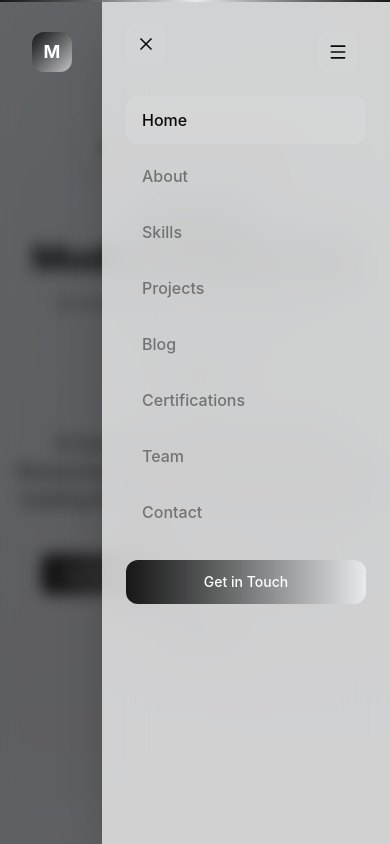
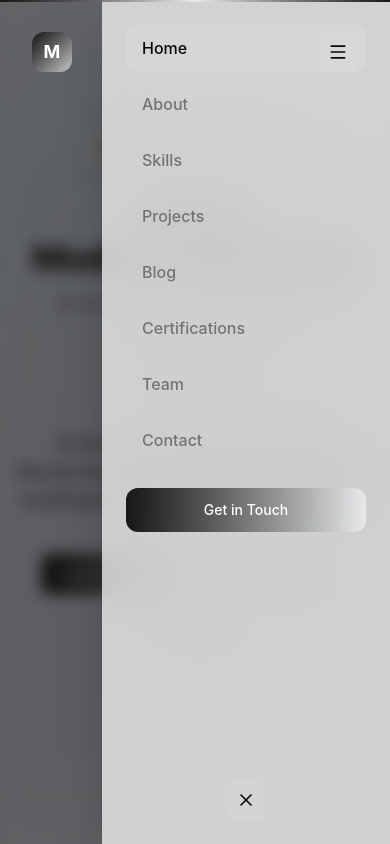
Before and after one commit to modhu-cps/modhu-protfoli, a Next.js app: page / in a window 390 px wide. Both pictures are taken after a click on the button "Toggle menu". Shown: the top 844 px of the page. Built offline with nearby package versions, Linux system fonts and the light colour scheme.

Commit message:
Update navbar.tsx

```diff
--- a/components/layout/navbar.tsx
+++ b/components/layout/navbar.tsx
@@ -46,53 +46,26 @@ export function Navbar() {
                 : 'bg-transparent'
             )}
           >
-            {/* Logo */}
             <Link href="/" className="group flex items-center gap-2">
-              <motion.div
-                whileHover={{ scale: 1.05 }}
-                whileTap={{ scale: 0.95 }}
-                className="relative"
-              >
+              <motion.div whileHover={{ scale: 1.05 }} whileTap={{ scale: 0.95 }} className="relative">
                 <div className="flex h-10 w-10 items-center justify-center rounded-xl bg-gradient-to-br from-primary to-accent">
                   <span className="text-lg font-bold text-white">M</span>
                 </div>
                 <div className="absolute inset-0 rounded-xl bg-gradient-to-br from-primary to-accent opacity-0 blur-xl transition-opacity group-hover:opacity-50" />
               </motion.div>
-              <span className="hidden text-lg font-semibold text-foreground sm:block">
-                Modhu
-              </span>
+              <span className="hidden text-lg font-semibold text-foreground sm:block">Modhu</span>
             </Link>
 
-            {/* Desktop Navigation */}
             <div className="hidden items-center gap-1 md:flex">
               {navItems.map((item) => {
                 const isActive = pathname === item.href;
                 return (
                   <Link key={item.href} href={item.href}>
-                    <motion.div
-                      whileHover={{ scale: 1.02 }}
-                      whileTap={{ scale: 0.98 }}
-                      className="relative px-4 py-2"
-                    >
+                    <motion.div whileHover={{ scale: 1.02 }} whileTap={{ scale: 0.98 }} className="relative px-4 py-2">
                       {isActive && (
-                        <motion.div
-                          layoutId="navbar-active"
-                          className="absolute inset-0 rounded-lg bg-white/10"
-                          transition={{
-                            type: 'spring',
-                            stiffness: 380,
-                            damping: 30,
-                          }}
-                        />
+                        <motion.div layoutId="navbar-active" className="absolute inset-0 rounded-lg bg-white/10" transition={{ type: 'spring', stiffness: 380, damping: 30 }} />
                       )}
-                      <span
-                        className={cn(
-                          'relative text-sm font-medium transition-colors',
-                          isActive
-                            ? 'text-foreground'
-                            : 'text-muted-foreground hover:text-foreground'
-                        )}
-                      >
+                      <span className={cn('relative text-sm font-medium transition-colors', isActive ? 'text-foreground' : 'text-muted-foreground hover:text-foreground')}>
                         {item.label}
                       </span>
                     </motion.div>
@@ -101,25 +74,18 @@ export function Navbar() {
               })}
             </div>
 
-            {/* Theme toggle */}
             <div className="hidden md:flex items-center gap-2">
               <ThemeToggle />
             </div>
 
-            {/* CTA Button */}
             <div className="hidden md:block">
               <Link href="/contact">
-                <motion.button
-                  whileHover={{ scale: 1.02 }}
-                  whileTap={{ scale: 0.98 }}
-                  className="rounded-xl bg-gradient-to-r from-primary to-accent px-5 py-2.5 text-sm font-medium text-white shadow-lg shadow-primary/20 transition-shadow hover:shadow-xl hover:shadow-primary/30"
-                >
+                <motion.button whileHover={{ scale: 1.02 }} whileTap={{ scale: 0.98 }} className="rounded-xl bg-gradient-to-r from-primary to-accent px-5 py-2.5 text-sm font-medium text-white shadow-lg shadow-primary/20 transition-shadow hover:shadow-xl hover:shadow-primary/30">
                   Get in Touch
                 </motion.button>
               </Link>
             </div>
 
-            {/* Mobile Menu Button */}
             <motion.button
               whileTap={{ scale: 0.9 }}
               onClick={() => setIsMobileMenuOpen(!isMobileMenuOpen)}
@@ -132,7 +98,6 @@ export function Navbar() {
         </div>
       </motion.header>
 
-      {/* Mobile Menu */}
       <AnimatePresence>
         {isMobileMenuOpen && (
           <motion.div
@@ -142,13 +107,10 @@ export function Navbar() {
             transition={{ duration: 0.2 }}
             className="fixed inset-0 z-40 md:hidden"
           >
-            {/* Backdrop – closes only when clicking directly on it */}
             <div
               className="absolute inset-0 bg-black/60 backdrop-blur-sm"
               onClick={(e) => {
-                if (e.target === e.currentTarget) {
-                  setIsMobileMenuOpen(false);
-                }
+                if (e.target === e.currentTarget) setIsMobileMenuOpen(false);
               }}
             />
             <motion.nav
@@ -156,10 +118,33 @@ export function Navbar() {
               animate={{ x: 0 }}
               exit={{ x: '100%' }}
               transition={{ type: 'spring', damping: 25, stiffness: 200 }}
-              className="absolute right-0 top-0 bottom-0 w-72 bg-card/95 backdrop-blur-xl p-6 shadow-2xl z-10"
+              className="absolute right-0 top-0 bottom-0 w-72 bg-card/95 backdrop-blur-xl p-6 shadow-2xl z-10 flex flex-col"
             >
-              {/* ✅ Close button – guaranteed to work */}
-              <div className="flex justify-start mb-8">
+              {/* Navigation links */}
+              <div className="flex flex-col gap-2 flex-1">
+                {navItems.map((item, index) => {
+                  const isActive = pathname === item.href;
+                  return (
+                    <motion.div key={item.href} initial={{ opacity: 0, x: 20 }} animate={{ opacity: 1, x: 0 }} transition={{ delay: index * 0.05 }}>
+                      <Link href={item.href}>
+                        <motion.div whileTap={{ scale: 0.98 }} className={cn('flex items-center rounded-xl px-4 py-3 text-base font-medium transition-colors', isActive ? 'bg-white/10 text-foreground' : 'text-muted-foreground hover:bg-white/5 hover:text-foreground')}>
+                          {item.label}
+                        </motion.div>
+                      </Link>
+                    </motion.div>
+                  );
+                })}
+                <motion.div initial={{ opacity: 0, x: 20 }} animate={{ opacity: 1, x: 0 }} transition={{ delay: navItems.length * 0.05 }} className="mt-4">
+                  <Link href="/contact">
+                    <motion.button whileTap={{ scale: 0.98 }} className="w-full rounded-xl bg-gradient-to-r from-primary to-accent px-5 py-3 text-sm font-medium text-white">
+                      Get in Touch
+                    </motion.button>
+                  </Link>
+                </motion.div>
+              </div>
+
+              {/* Close button – now at the very bottom */}
+              <div className="mt-8 pt-4 border-t border-white/10 flex justify-center">
                 <button
                   type="button"
                   onClick={(e) => {
@@ -173,54 +158,10 @@ export function Navbar() {
                   <X className="h-5 w-5" />
                 </button>
               </div>
-
-              {/* Navigation links */}
-              <div className="flex flex-col gap-2">
-                {navItems.map((item, index) => {
-                  const isActive = pathname === item.href;
-                  return (
-                    <motion.div
-                      key={item.href}
-                      initial={{ opacity: 0, x: 20 }}
-                      animate={{ opacity: 1, x: 0 }}
-                      transition={{ delay: index * 0.05 }}
-                    >
-                      <Link href={item.href}>
-                        <motion.div
-                          whileTap={{ scale: 0.98 }}
-                          className={cn(
-                            'flex items-center rounded-xl px-4 py-3 text-base font-medium transition-colors',
-                            isActive
-                              ? 'bg-white/10 text-foreground'
-                              : 'text-muted-foreground hover:bg-white/5 hover:text-foreground'
-                          )}
-                        >
-                          {item.label}
-                        </motion.div>
-                      </Link>
-                    </motion.div>
-                  );
-                })}
-                <motion.div
-                  initial={{ opacity: 0, x: 20 }}
-                  animate={{ opacity: 1, x: 0 }}
-                  transition={{ delay: navItems.length * 0.05 }}
-                  className="mt-4"
-                >
-                  <Link href="/contact">
-                    <motion.button
-                      whileTap={{ scale: 0.98 }}
-                      className="w-full rounded-xl bg-gradient-to-r from-primary to-accent px-5 py-3 text-sm font-medium text-white"
-                    >
-                      Get in Touch
-                    </motion.button>
-                  </Link>
-                </motion.div>
-              </div>
             </motion.nav>
           </motion.div>
         )}
       </AnimatePresence>
     </>
   );
-                  }
+}
```
